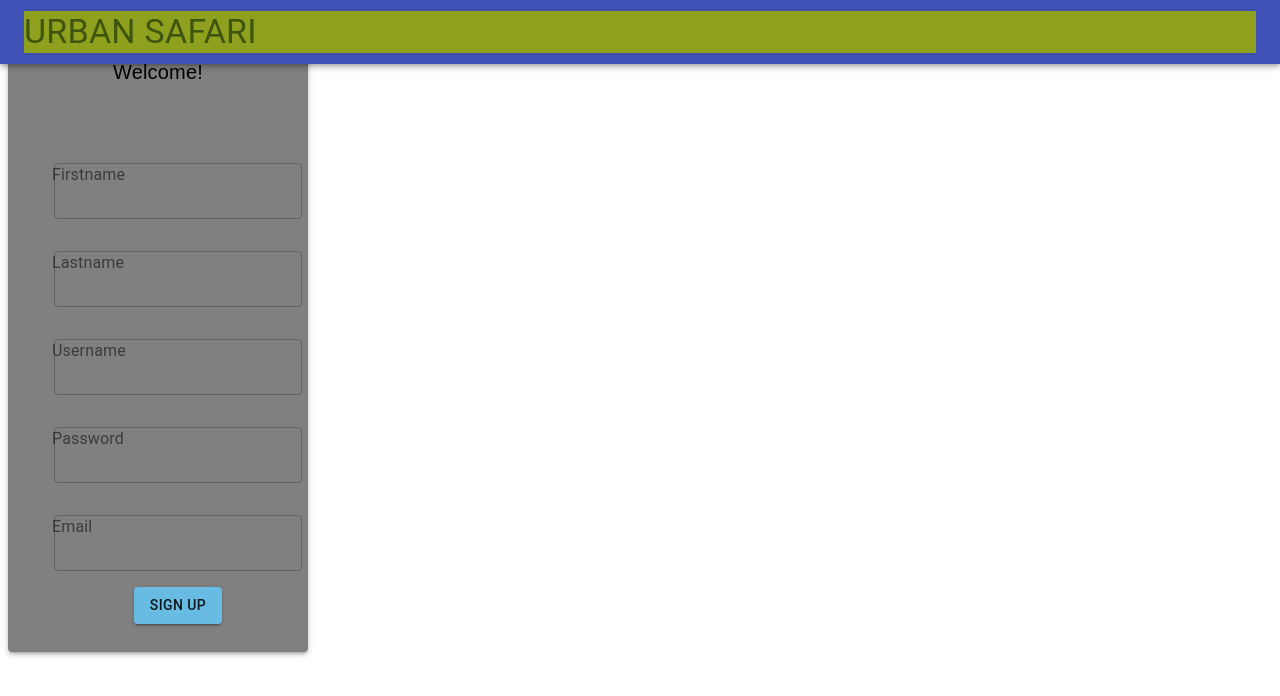
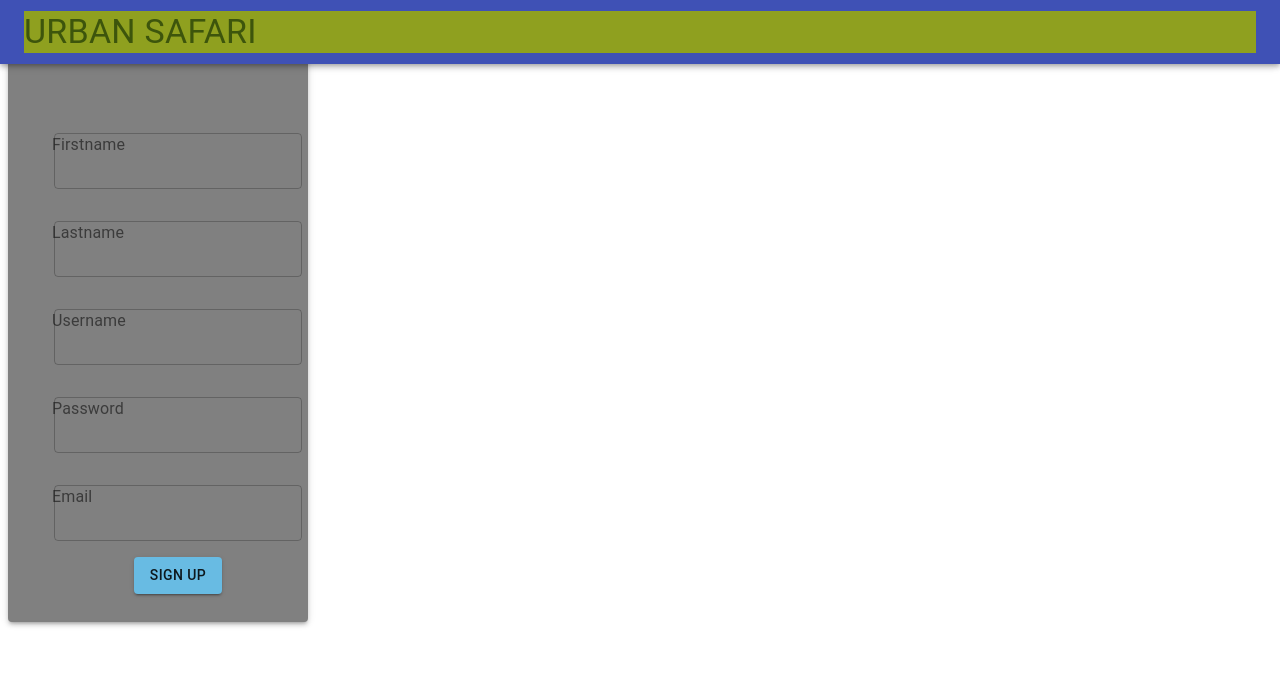
Before and after one commit to FSA2204-ATeam/Capstone-Project, a React app: page /signup in a window 1280 px wide. Shown: the top 696 px of the page. Built offline with nearby package versions, Linux system fonts and the light colour scheme.

Commit message:
Last bug about the pop up windows temporarely fixed

```diff
--- a/client/components/Home.js
+++ b/client/components/Home.js
@@ -45,8 +45,6 @@ const MapContainer = ({isLoggedIn, handleClickLogout, firstname}) => {
   const openPopover = (event) => {
     setAnchor(event.target)
   }
-
-
 
   //Get client location - (need to incorporate ask permission)
   navigator.geolocation.getCurrentPosition((position) => {
--- a/client/components/PopUpWindowLogged.js
+++ b/client/components/PopUpWindowLogged.js
@@ -1,4 +1,4 @@
-import React, { useEffect } from "react";
+import React, { useEffect, useState } from "react";
 import { makeStyles } from '@material-ui/core/styles';
 import { Button, Card, Box, CardMedia, CardContent, CardHeader, CardActions, Typography, IconButton, Tooltip, Container } from "@material-ui/core";
 import { useDispatch, useSelector } from "react-redux";
@@ -7,13 +7,21 @@ import { Link } from "react-router-dom";
 import { grey } from "@material-ui/core/colors";
 import { useFrontEndStyles } from "../theme";
 import {logout} from '../store'
-import { useHistory } from 'react-router-dom';
+import { useHistory } from "react-router-dom";
 
-const PopUpWindowCardLogged = (props) => {
-  // console.log(props.handleClick)
+
+const PopUpWindowCardLogged = () => {
   const classes = useFrontEndStyles();
 
   const dispatch = useDispatch();
+  const history = useHistory()
+
+  const [closeLogout, setCloseLogout] = useState(true);
+  const toggleCloseLogout = () => (
+    setCloseLogout(!closeLogout),
+    dispatch(logout()),
+    history.push("/")
+    );
 
   // const handleClick = (event) => {
   //   event.preventDefault();
@@ -21,12 +29,9 @@ const PopUpWindowCardLogged = (props) => {
   //   console.log(event);
   // };
 
-  const handleClickLogout = () => {
-    // props.handleClick()
-    dispatch(logout())
-
-
-  };
+  // const handleClickLogout = () => {
+  //   dispatch(logout())
+  // };
 
   return (
     <Card xs={12} md={6} lg={3} elevation={3} className={classes.p} variant="elevation" style={{background: "#808080"}} >
@@ -42,7 +47,7 @@ const PopUpWindowCardLogged = (props) => {
         <Button style={{margin: '0 auto', display: "flex", background: '#A16AE8'}} >
           Feeling Wild
         </Button>
-        <Button style={{margin: '0 auto', display: "flex", background: '#68BBE3'}} onClick={handleClickLogout}>
+        <Button href="/" style={{margin: '0 auto', display: "flex", background: '#68BBE3'}} onClick={toggleCloseLogout} >
           Logout
         </Button>
       </CardActions>
--- a/client/components/PopUpWindowLogin.js
+++ b/client/components/PopUpWindowLogin.js
@@ -38,13 +38,12 @@ const PopUpWindowLogin = () => {
     event.preventDefault();
     dispatch(authenticate(formValues, 'login'))
     console.log(event);
-    // console.log('You logged in.')
   };
 
   return (
     <Card xs={12} md={6} lg={3} elevation={3} className={classes.p} variant="elevation" style={{background: "#808080"}} >
     <CardContent>
-    <CardHeader align="center" title={<Typography className={classes.h4}>Welcome!</Typography>} />
+    <CardHeader align="center" />
     </CardContent>
     <CardActions>
     <form onSubmit={handleSubmit}>
@@ -71,7 +70,7 @@ const PopUpWindowLogin = () => {
             onChange={handleChange}
           />
         </Grid>
-        <Button variant="contained" type="submit" style={{background: "#94C973"}}>
+        <Button variant="contained" type="submit" style={{background: "#94C973"}} >
           Log in
         </Button>
       </Grid>
--- a/client/components/PopUpWindowSignUp.js
+++ b/client/components/PopUpWindowSignUp.js
@@ -41,13 +41,12 @@ const PopUpWindowSignUp = () => {
     event.preventDefault();
     dispatch(registration(formValues, 'signup'))
     console.log(event);
-    // console.log('You signed up.')
   };
 
   return (
     <Card xs={12} md={6} lg={3} elevation={3} className={classes.p} variant="elevation" style={{background: "#808080"}} >
     <CardContent>
-    <CardHeader align="center" title={<Typography className={classes.h4}>Welcome!</Typography>} />
+    <CardHeader align="center" />
     </CardContent>
     <CardActions>
     <form onSubmit={handleSubmit}>
```
